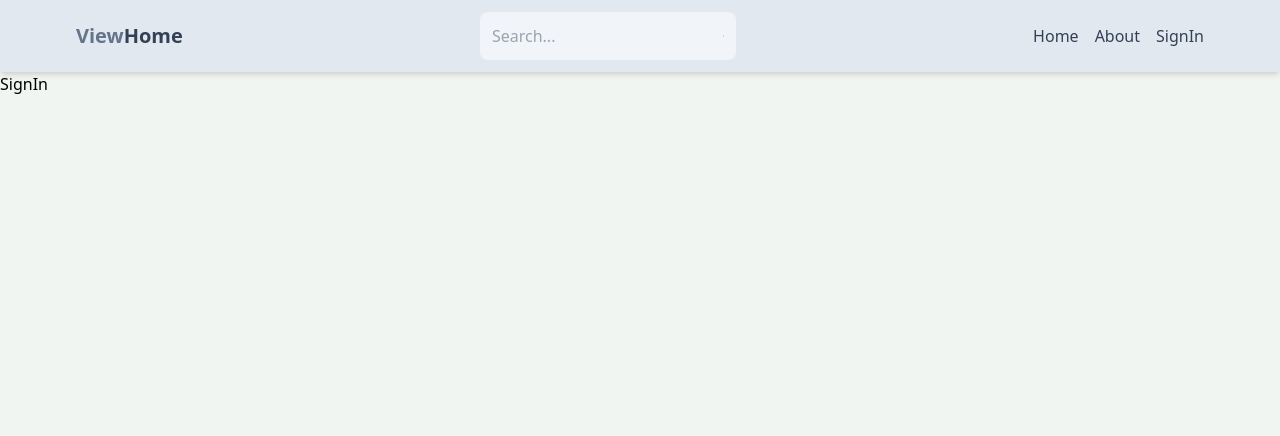
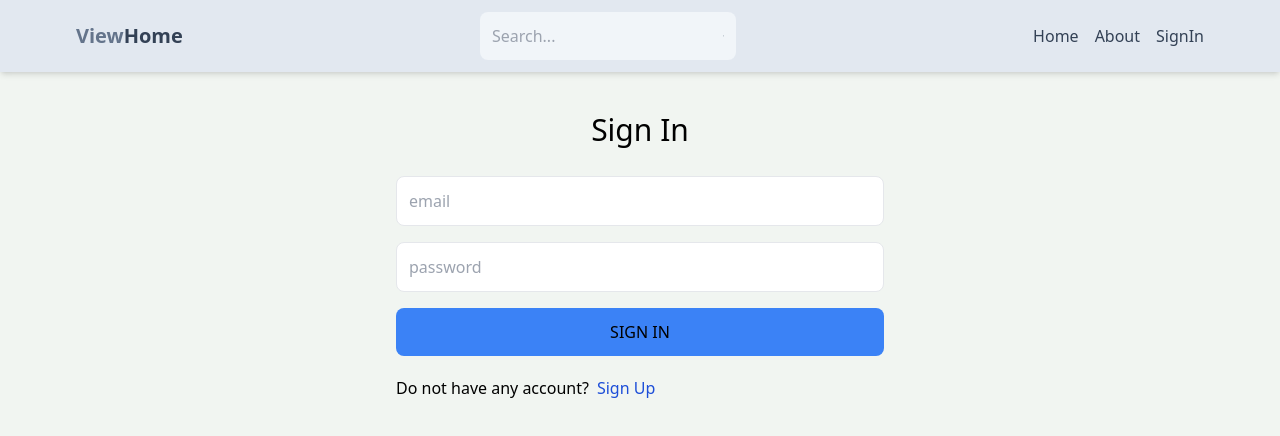
Before and after one commit to trophime1/estate, a React (Vite) app in the folder client/: page /sign-in in a window 1280 px wide. Shown: the top 436 px of the page. Built offline with nearby package versions, Linux system fonts and the light colour scheme.

Commit message:
sign in UI

```diff
--- a/client/src/pages/SignIn.jsx
+++ b/client/src/pages/SignIn.jsx
@@ -1,7 +1,66 @@
-import React from 'react'
+import { useState } from 'react'
+import {Link, useNavigate} from 'react-router-dom'
 
 export default function SignIn() {
+  const [formData, setFormData] = useState({})
+  const [error,setError] = useState(null)
+  const [isLoading,setLoading] = useState(false)
+  const navigate = useNavigate()
+
+
+  const handleChange = (e)=>{
+    setFormData({
+      ...formData,
+        [e.target.id]:e.target.value,
+      }
+      )
+  }
+  const handleSubmit = async(e)=>
+{
+  e.preventDefault();
+  try {
+  setLoading(true)
+  const res = await fetch ('/api/auth/signin',
+  {method: "POST",
+   headers:{ "Content-Type": "application/json" },
+    body: JSON.stringify(formData)});
+    const data = await res.json();
+    console.log(data)
+    if(data.success == false){
+      setLoading(false);
+      setError(data.message);
+      return;
+    }
+    setLoading(false)
+    setError(null)
+    navigate('/')
+  }
+  catch (error)
+  {
+    setLoading(false)
+    setError(error.message)
+  }
+
+};
   return (
-    <div>SignIn</div>
+    <div className='p-3 max-w-lg mx-auto'>
+      <h1 className='text-3xl text-center front-semibold my-7'>Sign In</h1>
+    <form onSubmit={handleSubmit} className='flex flex-col gap-4'>
+      {/* <input type="text" placeholder="UserName" className='border p-3 rounded-lg' id='username' onChange={handleChange}/> */}
+      <input type="email" placeholder="email" className='border p-3 rounded-lg' id='email' onChange={handleChange} />
+      <input type="password" placeholder="password" className='border p-3 rounded-lg' id='password' onChange={handleChange} />
+      <button disabled={isLoading} type='submit' className='bg-blue-500 hover:bg-blue-600 transition duration-20
+      p-3 rounded-lg uppercase '>{isLoading? 'Loading...' : 'Sign In'}</button>
+    </form>
+    <div className='flex gap-2 mt-5'>
+      <p>Do not have any account?</p>
+      <Link to='/sign-up'>
+        <span className='cursor-pointer text-blue-700 '> Sign Up</span>
+      </Link>
+    </div>
+    {/* {error && <Alert type="danger">{error}</Alert>} */}
+    {error && <p className='text-red-500 mt-5'>{error}</p> }
+
+    </div>
   )
 }
--- a/client/src/pages/SignUp.jsx
+++ b/client/src/pages/SignUp.jsx
@@ -59,7 +59,7 @@ export default function SignUp() {
       </Link>
     </div>
     {/* {error && <Alert type="danger">{error}</Alert>} */}
-    {error && <p className='text-red-500 mt-5'>email or username already taken</p> }
+    {error && <p className='text-red-500 mt-5'>Email or username already taken</p> }
 
     </div>
   )
```
